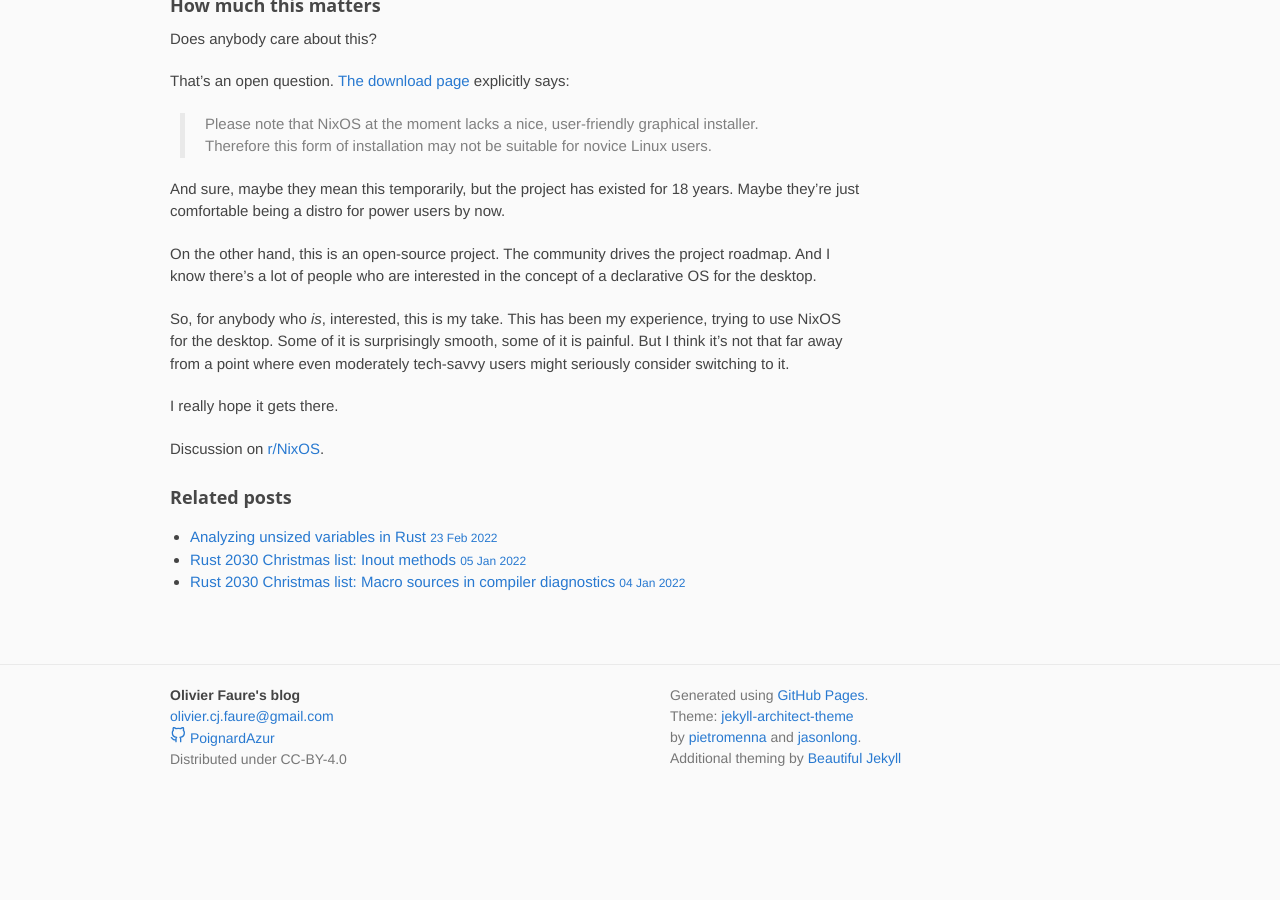
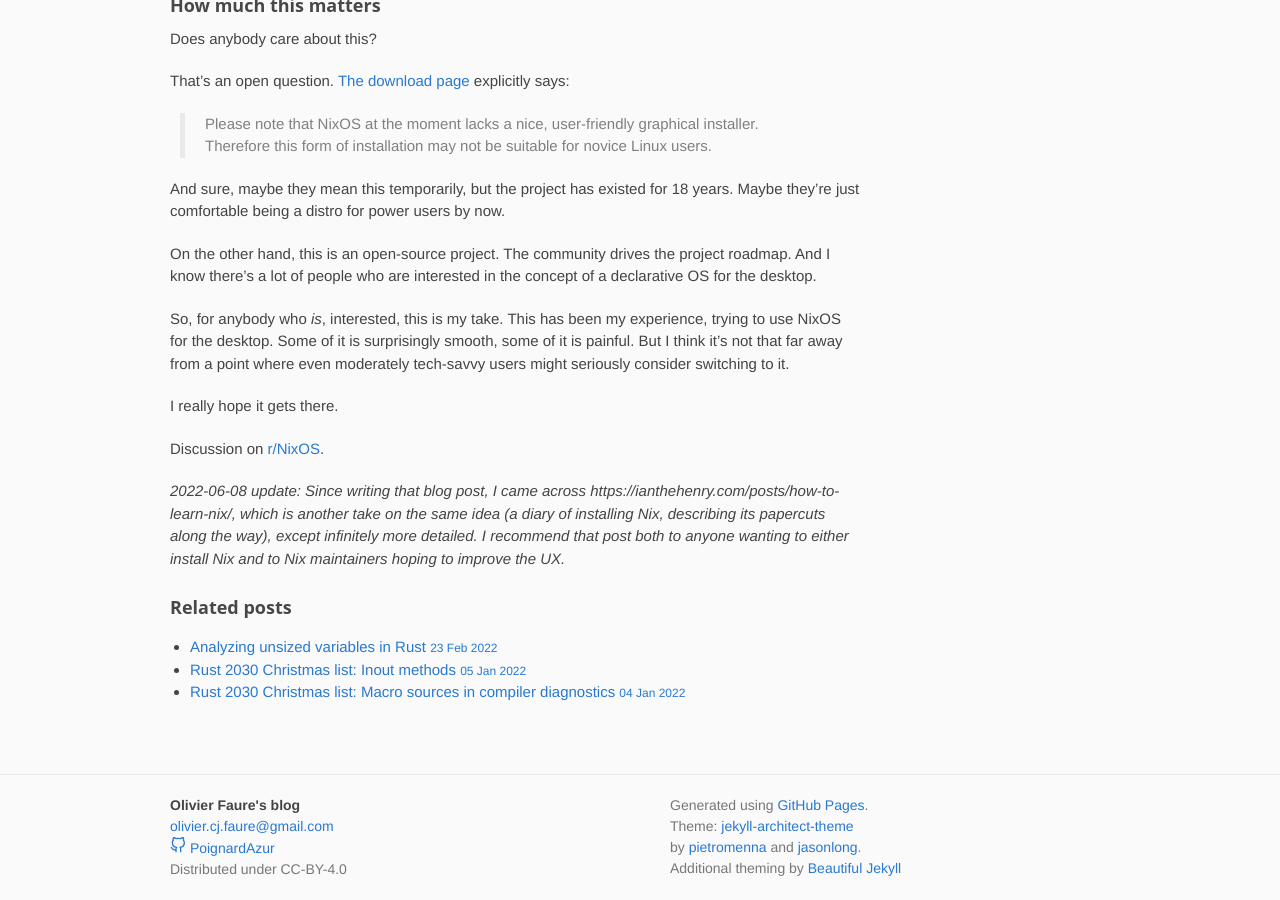
Before and after one commit to PoignardAzur/poignardazur.github.io, a Jekyll site: the page built from _posts/2021-09-08-nixos-post-mortem.md, in a window 1280 px wide and 900 px high, scrolled down 11982 px. Built offline with Jekyll 4.4.1, drawn with Linux system fonts in a browser that asks for light colours; before the commit the page ends 12772 px from its top, so only the background shows below that.

Commit message:
Update NixOS post

```diff
--- a/_posts/2021-09-08-nixos-post-mortem.md
+++ b/_posts/2021-09-08-nixos-post-mortem.md
@@ -419,3 +419,5 @@
 I really hope it gets there.
 
 Discussion on [r/NixOS](https://www.reddit.com/r/NixOS/comments/plq4nl/blog_post_trying_nixos_on_the_desktop/).
+
+*2022-06-08 update: Since writing that blog post, I came across https://ianthehenry.com/posts/how-to-learn-nix/, which is another take on the same idea (a diary of installing Nix, describing its papercuts along the way), except infinitely more detailed. I recommend that post both to anyone wanting to either install Nix and to Nix maintainers hoping to improve the UX.*
```
